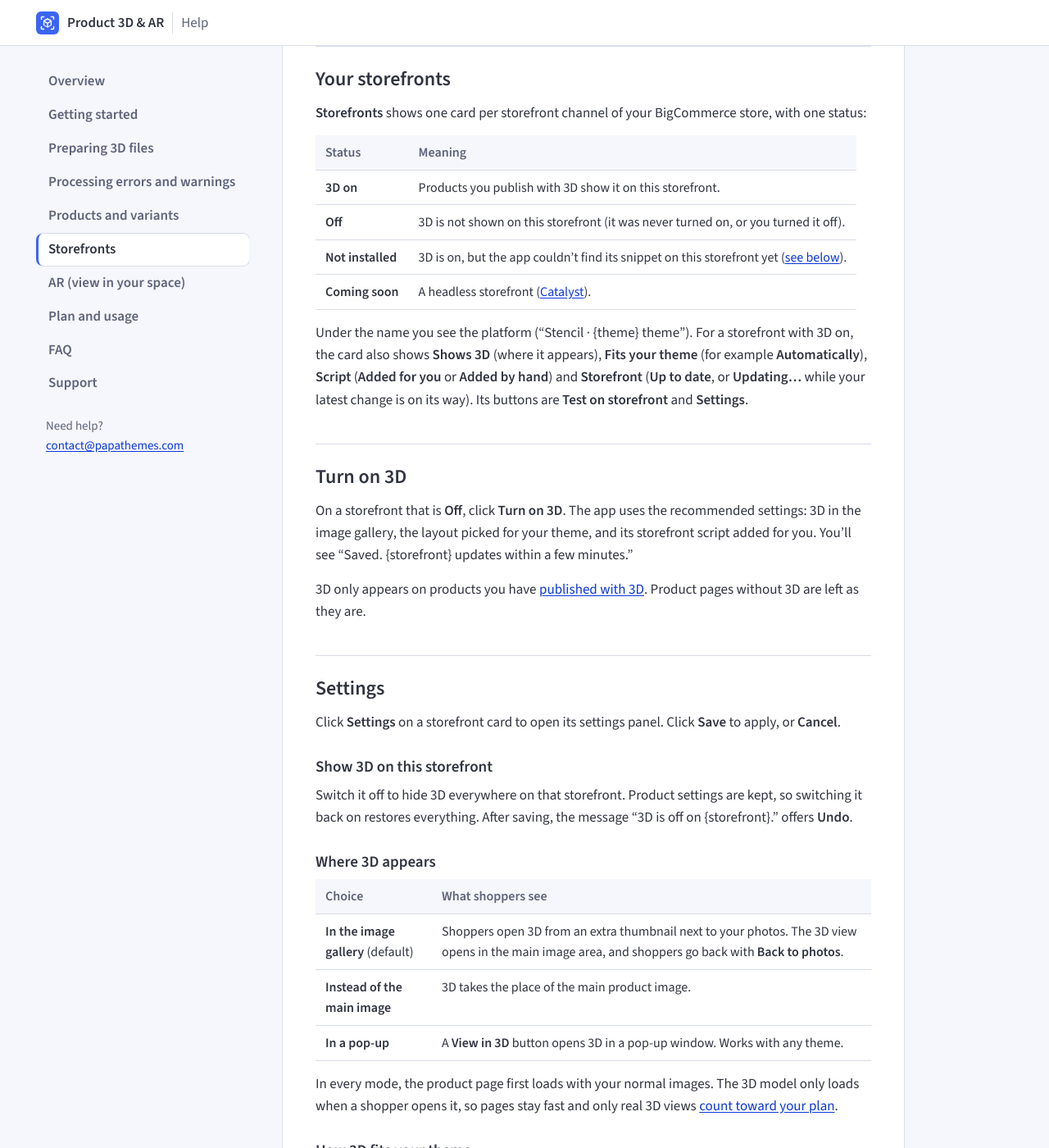
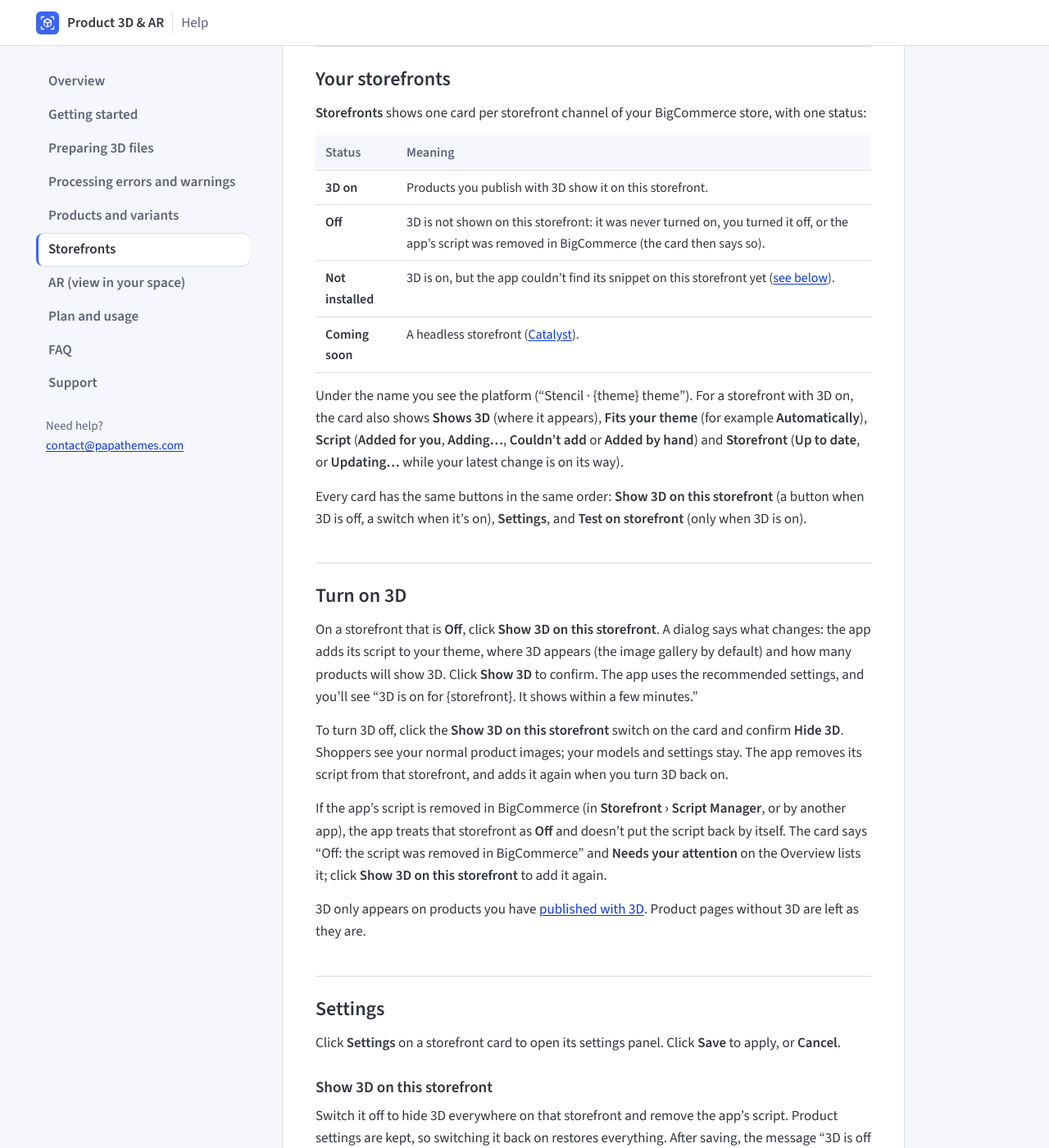
Before and after one commit to tvlgiao/product3dar-docs, a Jekyll site: the page built from docs/storefronts.md, in a window 1280 px wide and 1400 px high, scrolled down 418 px. Shown: the whole window at 82% size. Built offline with Jekyll 4.4.1, drawn with Linux system fonts in a browser that asks for light colours; some of the changed text lies outside the part shown.

Commit message:
Storefronts: Cornerstone selector example, how to find selectors, Show 3D wording, script follows on/off
- Custom selectors: Cornerstone's `.productView-image` / `.productView-thumbnails` as the example, how to find a
  selector with Inspect, and a console check that it matches one element (app #80).
- Show 3D on this storefront asks first; turning 3D off removes the app's script; a script removed in BigCommerce
  turns the storefront off and is not put back (owner decisions 2026-10-10, app #79, #81).

Co-Authored-By: PapaThemes <contact@papathemes.com>

```diff
--- a/docs/storefronts.md
+++ b/docs/storefronts.md
@@ -18,20 +18,32 @@
 | Status | Meaning |
 |---|---|
 | **3D on** | Products you publish with 3D show it on this storefront. |
-| **Off** | 3D is not shown on this storefront (it was never turned on, or you turned it off). |
+| **Off** | 3D is not shown on this storefront: it was never turned on, you turned it off, or the app's script was removed in BigCommerce (the card then says so). |
 | **Not installed** | 3D is on, but the app couldn't find its snippet on this storefront yet ([see below](#manual-snippet)). |
 | **Coming soon** | A headless storefront ([Catalyst](#catalyst)). |
 
 Under the name you see the platform ("Stencil · {theme} theme"). For a storefront with 3D on, the card also shows
-**Shows 3D** (where it appears), **Fits your theme** (for example **Automatically**), **Script** (**Added for you** or
-**Added by hand**) and **Storefront** (**Up to date**, or **Updating…** while your latest change is on its way).
-Its buttons are **Test on storefront** and **Settings**.
+**Shows 3D** (where it appears), **Fits your theme** (for example **Automatically**), **Script** (**Added for you**,
+**Adding…**, **Couldn't add** or **Added by hand**) and **Storefront** (**Up to date**, or **Updating…** while your
+latest change is on its way).
+
+Every card has the same buttons in the same order: **Show 3D on this storefront** (a button when 3D is off, a switch
+when it's on), **Settings**, and **Test on storefront** (only when 3D is on).
 
 ## Turn on 3D {#turn-on}
 
-On a storefront that is **Off**, click **Turn on 3D**. The app uses the recommended settings: 3D in the image gallery,
-the layout picked for your theme, and its storefront script added for you. You'll see "Saved. {storefront} updates
+On a storefront that is **Off**, click **Show 3D on this storefront**. A dialog says what changes: the app adds its
+script to your theme, where 3D appears (the image gallery by default) and how many products will show 3D. Click
+**Show 3D** to confirm. The app uses the recommended settings, and you'll see "3D is on for {storefront}. It shows
 within a few minutes."
+
+To turn 3D off, click the **Show 3D on this storefront** switch on the card and confirm **Hide 3D**. Shoppers see your
+normal product images; your models and settings stay. The app removes its script from that storefront, and adds it
+again when you turn 3D back on.
+
+If the app's script is removed in BigCommerce (in **Storefront › Script Manager**, or by another app), the app treats
+that storefront as **Off** and doesn't put the script back by itself. The card says "Off: the script was removed in
+BigCommerce" and **Needs your attention** on the Overview lists it; click **Show 3D on this storefront** to add it again.
 
 3D only appears on products you have [published with 3D](/docs/products-and-variants/#publish). Product pages
 without 3D are left as they are.
@@ -42,8 +54,8 @@
 
 ### Show 3D on this storefront {#turn-off}
 
-Switch it off to hide 3D everywhere on that storefront. Product settings are kept, so switching it back on restores
-everything. After saving, the message "3D is off on {storefront}." offers **Undo**.
+Switch it off to hide 3D everywhere on that storefront and remove the app's script. Product settings are kept, so
+switching it back on restores everything. After saving, the message "3D is off on {storefront}." offers **Undo**.
 
 ### Where 3D appears {#where-3d-appears}
 
@@ -79,8 +91,10 @@
 
 ### Installation {#installation}
 
-- **The script was added for you.** For up to 10 storefronts, the app adds its storefront script through BigCommerce
-  itself. Nothing to do. The **Check it** link opens your storefront with the [installation check](#installation-check).
+- **Our script is on this storefront.** For up to 10 storefronts, the app adds its storefront script through
+  BigCommerce itself. Nothing to do. The **Check it** link opens your storefront with the
+  [installation check](#installation-check). While a change is on its way you see **Adding the script… (a few
+  minutes)** or **Removing the script…**; if BigCommerce refused it, an error with **Try again**.
 - **Add the snippet by hand** (from the 11th storefront on), see [below](#manual-snippet).
 
 ## Add the snippet by hand {#manual-snippet}
@@ -94,7 +108,8 @@
 3. Back in the app, click **Check installation**. It shows "Found · {time}" when the snippet is on the storefront, or
    "Not found yet · checked {time}". Until it's found, the card shows **Not installed**.
 
-If you uninstall the app later, remove this snippet from Script Manager.
+If you turn 3D off on that storefront or uninstall the app, remove this snippet from Script Manager. Until then it
+loads but shows nothing.
 
 ## Custom selectors {#custom-selectors}
 
@@ -104,7 +119,21 @@
 1. In **Settings**, open **Advanced: custom selectors** (or choose **Custom selectors (advanced)** under **How 3D fits
    your theme**).
 2. Enter the **Main image selector** and the **Thumbnail list selector**: CSS selectors for your theme's main product
-   image container and its thumbnail list. Each must match exactly one element on the product page.
+   image container and its thumbnail list. Each must match exactly one element on the product page. On Cornerstone,
+   for example, they are:
+
+   | Field | What it is | Cornerstone example |
+   |---|---|---|
+   | **Main image selector** | The box around the big product image | `.productView-image` |
+   | **Thumbnail list selector** | The list of small images under or beside it | `.productView-thumbnails` |
+
+   **How to find them:** on a product page, right-click the main image and choose **Inspect**. In the code panel,
+   find the element that wraps the whole image (not the `<img>` itself) and copy its class, starting with a dot. Do
+   the same for the row of thumbnails. To check that a selector matches exactly one element, type
+   `document.querySelectorAll('.productView-image').length` in the **Console** tab: it should say `1`.
+
+   The app tells you right away if a selector isn't written correctly (for example a missing `]`). Whether it finds
+   your gallery is checked on the storefront in step 4.
 3. Click **Save**.
 4. Open a product page with 3D and add `?p3d-debug=1` to its address (see [Installation check](#installation-check)).
    With custom selectors, the overlay shows a checklist. Check on the page that:
```
Also changed, not shown: docs/faq.md (+1 -1 lines), docs/getting-started.md (+3 -2 lines), docs/index.md (+2 -2 lines).
